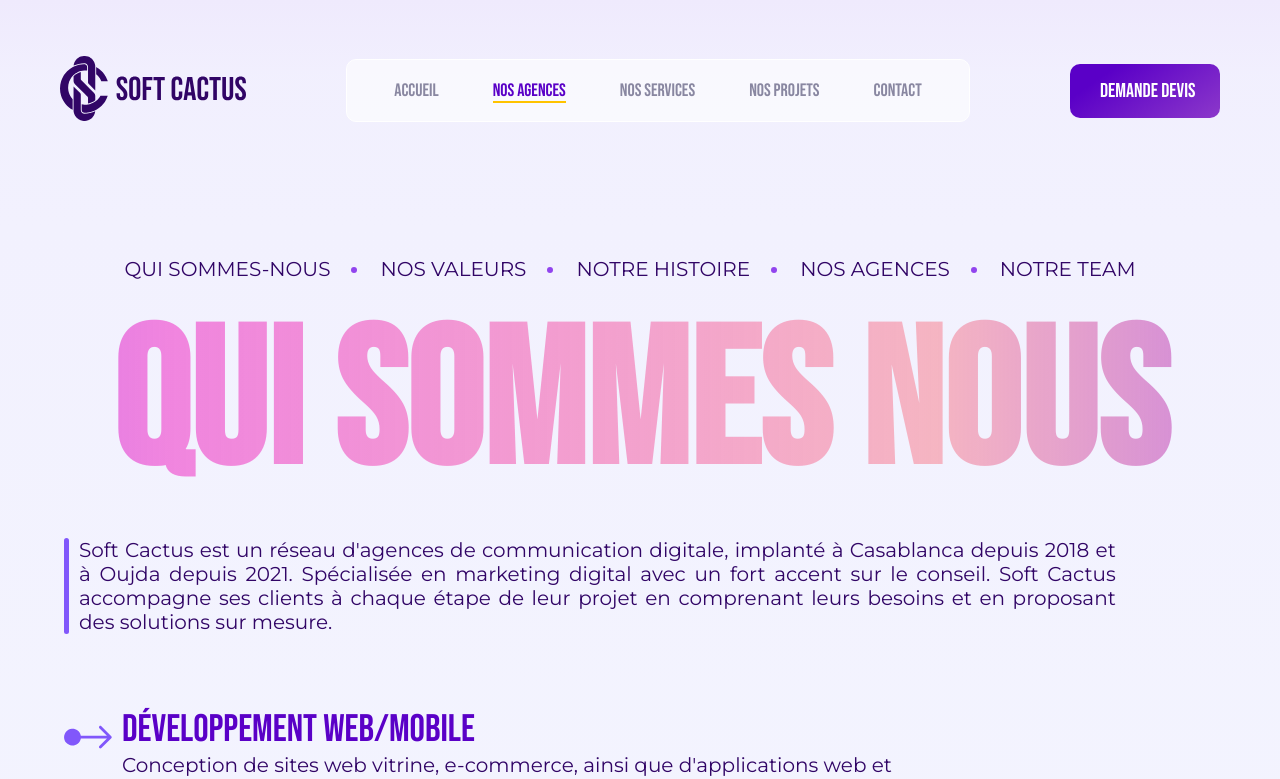
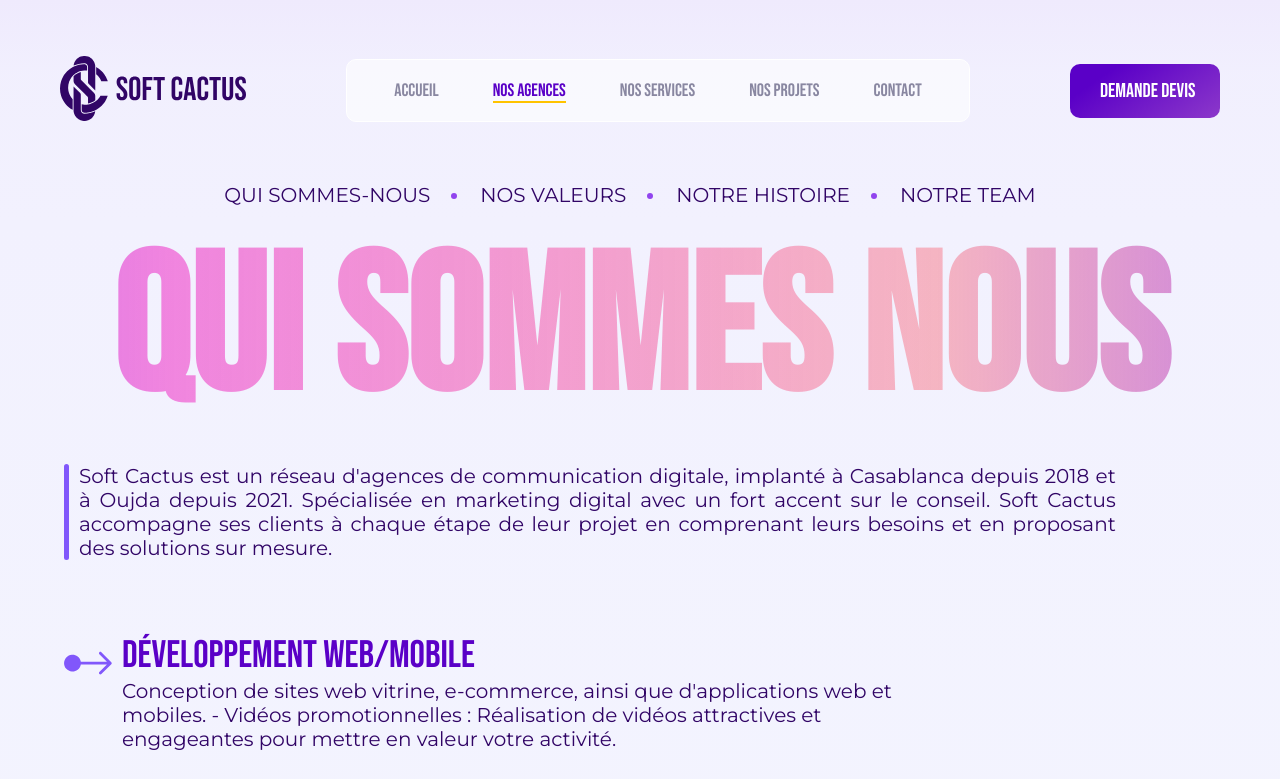
Before and after one commit to SOFT-CACTUS-INTERN/Soft-Cactus, a React (Vite) app in the folder Cactus-Front/: page /agence in a window 1280 px wide. Shown: the top 779 px of the page. Built offline with nearby package versions, Linux system fonts and the light colour scheme.

Commit message:
Finished the two pages with all the modifications from designer DONE

```diff
--- a/Cactus-Front/src/Components/QSN.jsx
+++ b/Cactus-Front/src/Components/QSN.jsx
@@ -8,7 +8,7 @@ const QSN= ({TEXT})=>{
 
     return(
     <div className={style.QSN}>
-        <SmallNav />
+        {/* <SmallNav /> */}
         <GradientText  TEXT={'QUI SOMMES NOUS'} />
         <p className={style.definition}>Soft Cactus est un réseau d'agences de communication digitale, implanté à Casablanca
             depuis 2018 et à Oujda depuis 2021. Spécialisée en marketing digital avec un fort accent sur le conseil.
--- a/Cactus-Front/src/Components/SmallNav.jsx
+++ b/Cactus-Front/src/Components/SmallNav.jsx
@@ -7,8 +7,6 @@ const smallNav= ()=>{
     return(
         <div className={style.smallNav}>
             <ul className={style.navList} >
-
-                {/* need to find right path in the same page should I use id # ? */}
 
                 <li><NavLink to="/">Qui sommes-nous</NavLink></li>
                 <li><NavLink to="/">Nos valeurs</NavLink></li>
--- a/Cactus-Front/src/Styles/header.module.css
+++ b/Cactus-Front/src/Styles/header.module.css
@@ -6,8 +6,8 @@
     flex-direction: row;
     align-items:center;
     justify-content: space-around;
-    padding:3.5em 20px 2em;
-    margin-bottom: 100px;
+    padding:3.5em 20px 0.5em;
+    margin-bottom: 50px;
 }
 
 .head .navbar .logo img{
@@ -242,6 +242,6 @@ white-space: nowrap;
 } */
 @media (min-width: 1800px) {
   .navbar {
-    margin-bottom: 10em;
+    margin-bottom: 6em;
   }
 }
--- a/Cactus-Front/src/Styles/smallNav.module.css
+++ b/Cactus-Front/src/Styles/smallNav.module.css
@@ -21,7 +21,7 @@
 
 }
 .navList li a{
-
+    cursor: pointer;
     font-weight: 400;
     text-decoration: none;
     color: #310566;
--- a/Cactus-Front/src/pages/Agence.jsx
+++ b/Cactus-Front/src/pages/Agence.jsx
@@ -1,4 +1,4 @@
-import React from 'react'
+
 import QSN from '../Components/QSN.jsx'
 import Bar from '../Components/AnimeBars.jsx'
 import NosValeurs from '../Components/NosValeurs.jsx'
@@ -7,15 +7,39 @@ import LaTeam from '../Components/LaTeam.jsx'
 import NotreHistoire from '../Components/NotreHistoire.jsx'
 import PresentSur from '../Components/PresentSur.jsx'
 import ArrowUp from '../Components/ArrowUp.jsx'
+import React, { useRef } from 'react';
+import style from '/src/Styles/smallNav.module.css'
+import { NavLink } from 'react-router-dom';
+
+
 const Agence = () => {
+
+   const QsnRef = useRef(null);
+  const NosValRef = useRef(null);
+  const NosHistRef = useRef(null);
+  const NosTeamRef = useRef(null);
+
+  const scrollTo = (ref) => {
+    ref.current.scrollIntoView({ behavior: 'smooth' });
+  };
+
  return (
    <>
-      <FadeIn delay={0.2}><QSN /></FadeIn>
+      <div className={style.smallNav}>
+         <ul className={style.navList} >
+               <li><a onClick={()=>scrollTo(QsnRef)}>Qui sommes-nous</a></li>
+               <li><a onClick={()=>scrollTo(NosValRef)}>Nos valeurs</a></li>
+               <li><a onClick={()=>scrollTo(NosHistRef)}>Notre histoire</a></li>
+               <li><a onClick={()=>scrollTo(NosTeamRef)}>Notre team</a></li>
+         </ul>
+      </div>
+
+      <FadeIn delay={0.2}><section ref={QsnRef}><QSN /></section></FadeIn>
       <Bar />
-      <FadeIn delay={0.2}><NosValeurs /></FadeIn>
-      <FadeIn delay={0.2}><NotreHistoire /></FadeIn>
+      <FadeIn delay={0.2}><section ref={NosValRef}><NosValeurs /></section></FadeIn>
+      <FadeIn delay={0.2}><section ref={NosHistRef}><NotreHistoire /></section></FadeIn>
 
-      <FadeIn delay={0.2}><LaTeam /></FadeIn>
+      <FadeIn delay={0.2}><section ref={NosTeamRef}><LaTeam /></section></FadeIn>
       <ArrowUp />
    </>
    )
```
